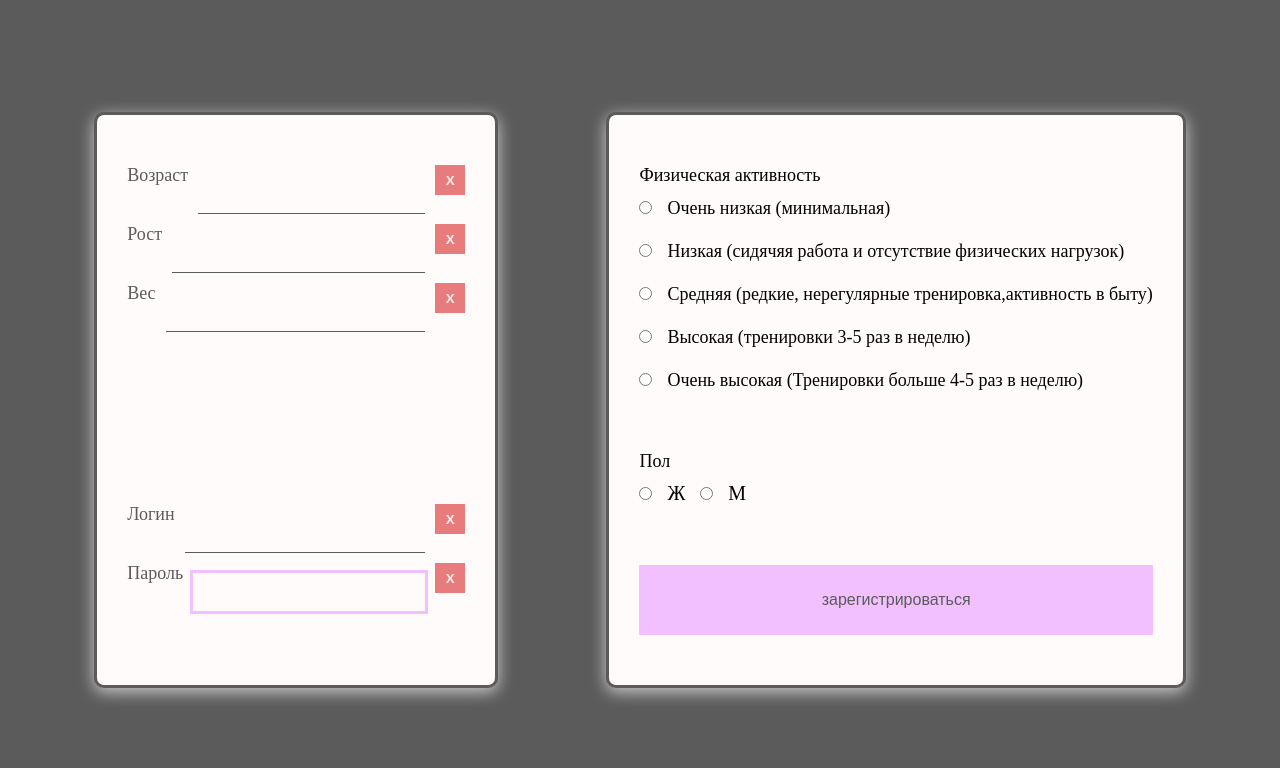
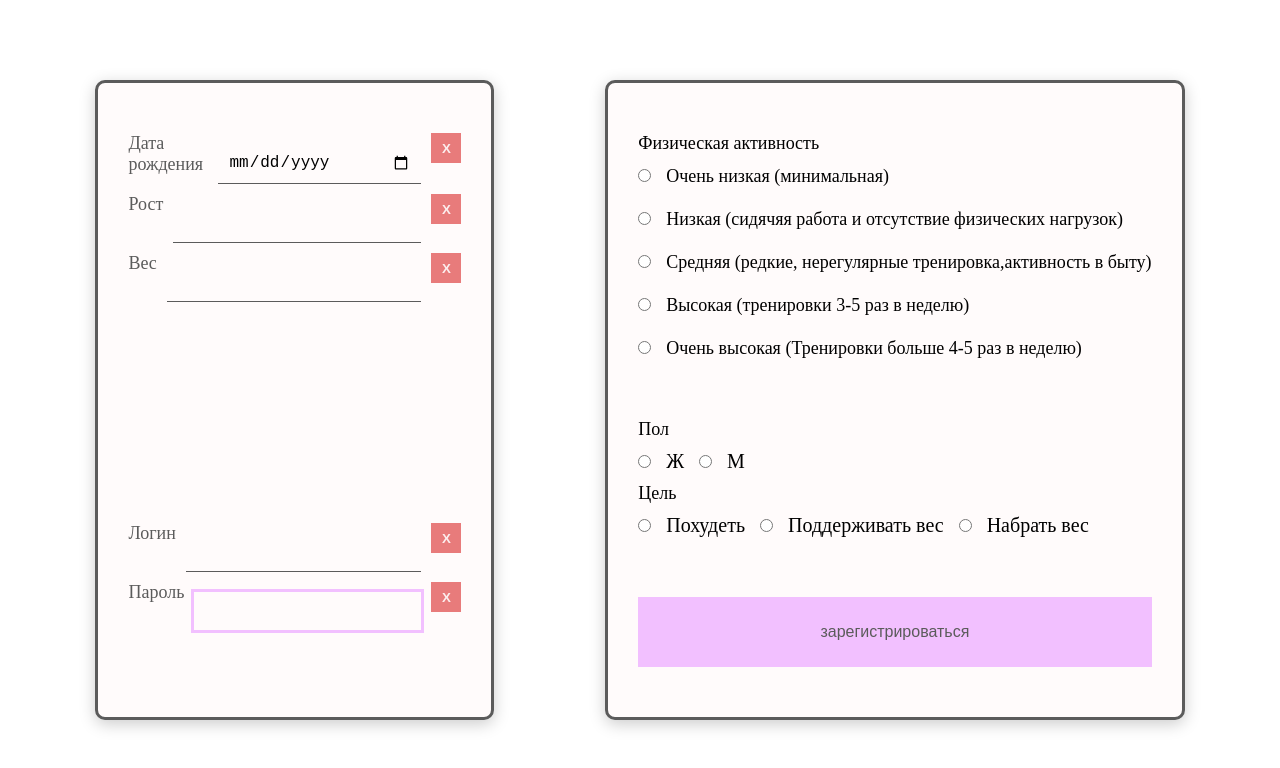
Before and after one commit to MollyToxic/calorie_counter, a React (Create React App) app: page /registration in a window 1280 px wide. Shown: the top 768 px of the page. Built offline with nearby package versions, Linux system fonts and the light colour scheme.

Commit message:
Попыталась сделать инпуты с выбором управляемые

```diff
--- a/src/components/Button.jsx
+++ b/src/components/Button.jsx
@@ -4,7 +4,7 @@ import "../styles/App.css";
 
 const Button = function(props){
   return (<div >
-    <Link to={props.link}>  <button  type="submit" className="link_button">{props.title}</button> </Link>
+    <Link to={props.link}>  <button onClick={props.click} type="submit" className="link_button">{props.title}</button> </Link>
 </div>
 
     );
--- a/src/components/Input.jsx
+++ b/src/components/Input.jsx
@@ -16,6 +16,8 @@ function Input(props) {
       className= "form_input"
         name={props.name}
       type={props.type}
+      min={props.min}
+      max={props.max}
       value={props.inputValue}
       onChange={onInputChange}>
     </input>
--- a/src/components/InputRadio.jsx
+++ b/src/components/InputRadio.jsx
@@ -1,6 +1,12 @@
 import React from "react";
 import "../styles/App.css";
 function InputRadio(props) {
+
+    function onInputChange(event){
+        props.onChange(event.target.value);
+    }
+
+
     return (
         <>
             <label className="form_title_gender">
@@ -8,8 +14,9 @@ function InputRadio(props) {
                     className="form_input_gender"
                     name={props.name_radio}
                     type={props.type}
-                    value={props.inputValue}
-                    onClick={()=>!props.inputValue}
+                    value={props.inputRadioValueDesired}
+                    onChange={onInputChange}
+                    checked={props.inputRadioValue === props.inputRadioValueDesire ? true : false}
                 ></input>
                 {props.title}
             </label>
--- a/src/pages/Registration.jsx
+++ b/src/pages/Registration.jsx
@@ -11,15 +11,24 @@ const Registration = function () {
     const [inputValueWeight, setinputValueWeight] = useState('');
     const [inputValueLogin, setinputValueLogin] = useState('');
     const [inputValuePassword, setinputValuePassword] = useState('');
+    const [inputRadioValueGender, setinputRadioValueGender] = useState(1)
+    const [inputRadioValueTarget, setinputRadioValueTarget] = useState(1)
+    const [inputRadioValuePhysicalActivity, setinputRadioValuePhysicalActivity] = useState(1)
+
+// доделать состояние для других инпутов
+    function saveUser(){
+        console.log(inputValueAge, inputValueHeight, inputValueWeight, inputValueLogin, inputValuePassword);
+    }
+
 
     return (
         <div className="registration">
             <div className="border">
                 <div className="container_physical_data">
                     <div>
-                        <Input inputValue={inputValueAge} onChange={setinputValueAge} title="Возраст" type="text" />
-                        <Input inputValue={inputValueHeight} onChange={setinputValueHeight} title="Рост" type="text" />
-                        <Input inputValue={inputValueWeight} onChange={setinputValueWeight} title="Вес" type="text" />
+                        <Input inputValue={inputValueAge} onChange={setinputValueAge} title="Дата рождения" type="date" />
+                        <Input inputValue={inputValueHeight} onChange={setinputValueHeight} title="Рост" type="number" min="130" max="220" />
+                        <Input inputValue={inputValueWeight} onChange={setinputValueWeight} title="Вес" type="number" min="30" max="500" />
                     </div>
                     <div>
                         <Input inputValue={inputValueLogin} onChange={setinputValueLogin} title="Логин" type="text" />
@@ -33,28 +42,48 @@ const Registration = function () {
                     <div>
                         <p >Физическая активность</p>
                         <ul>
-                            <li><InputRadio inputValue={false} name_radio="physical_activity" title="Очень низкая (минимальная)" type="radio" />
+                            <li><InputRadio onChange={setinputRadioValuePhysicalActivity} inputRadioValue={inputRadioValuePhysicalActivity}
+                             name_radio="physical_activity" title="Очень низкая (минимальная)" type="radio" inputRadioValueDesired="1"/>
                             </li>
-                            <li><InputRadio inputValue={true} name_radio="physical_activity"
+                            <li><InputRadio onChange={setinputRadioValuePhysicalActivity} inputRadioValue={inputRadioValuePhysicalActivity}
+                             name_radio="physical_activity" inputRadioValueDesired="2"
                                 title="Низкая (сидячяя работа и отсутствие физических нагрузок)" type="radio" />
                             </li>
-                            <li><InputRadio inputValue={false} name_radio="physical_activity" title="Средняя (редкие, нерегулярные тренировка,активность в быту)" type="radio" />
+                            <li><InputRadio onChange={setinputRadioValuePhysicalActivity} inputRadioValue={inputRadioValuePhysicalActivity}
+                             name_radio="physical_activity" title="Средняя (редкие, нерегулярные тренировка,активность в быту)" type="radio"
+                             inputRadioValueDesired="3" />
                             </li>
-                            <li><InputRadio inputValue={false} name_radio="physical_activity" title="Высокая (тренировки 3-5 раз в неделю)" type="radio" />
+                            <li><InputRadio onChange={setinputRadioValuePhysicalActivity} inputRadioValue={inputRadioValuePhysicalActivity}
+                              name_radio="physical_activity" title="Высокая (тренировки 3-5 раз в неделю)" type="radio"
+                              inputRadioValueDesired="4" />
                             </li>
-                            <li><InputRadio inputValue={false} name_radio="physical_activity" title="Очень высокая (Тренировки больше 4-5 раз в неделю)" type="radio" />
+                            <li><InputRadio onChange={setinputRadioValuePhysicalActivity} inputRadioValue={inputRadioValuePhysicalActivity}
+                             name_radio="physical_activity" title="Очень высокая (Тренировки больше 4-5 раз в неделю)" type="radio"
+                             inputRadioValueDesired="5" />
                             </li>
                         </ul>
                     </div>
                     <div>
                         <p>Пол</p>
                         <div className="container_gender">
-                            <InputRadio inputValue={true} name_radio="gender" title="Ж" type="radio" />
-                            <InputRadio inputValue={false} name_radio="gender" title="М" type="radio" />
+                            <InputRadio onChange={setinputRadioValueGender} inputRadioValue={inputRadioValueGender}
+                                name_radio="gender" title="Ж" type="radio" inputRadioValueDesired = "1"  />
+
+                            <InputRadio onChange={setinputRadioValueGender} inputRadioValue={inputRadioValueGender}
+                                name_radio="gender" title="М" type="radio" inputRadioValueDesired="2"/>
+                        </div>
+                        <p>Цель</p>
+                        <div className="container_gender">
+                            <InputRadio onChange={setinputRadioValueTarget} inputRadioValue={inputRadioValueTarget}
+                             name_radio="target" title="Похудеть" type="radio" inputRadioValueDesired ="1"/>
+                            <InputRadio onChange={setinputRadioValueTarget} inputRadioValue={inputRadioValueTarget}
+                             name_radio="target" title="Поддерживать вес" type="radio" inputRadioValueDesired="2" />
+                            <InputRadio onChange={setinputRadioValueTarget} inputRadioValue={inputRadioValueTarget}
+                             name_radio="target" title="Набрать вес" type="radio" inputRadioValueDesired="3" />
                         </div>
 
                     </div>
-                    <Button title="зарегистрироваться" link="/main" />
+                    <Button click={saveUser} title="зарегистрироваться" link="/main" />
                 </div>
             </div>
 
--- a/src/styles/App.css
+++ b/src/styles/App.css
@@ -4,7 +4,7 @@
   box-sizing: border-box;
 }
 body{
-  background-color: #5b5b5b;
+  /* background-image: url('../public/background.jpg'); */
   display: flex;
   justify-content: center;
   align-items: center;
```
Also changed, not shown: public/background.jpg (added).
